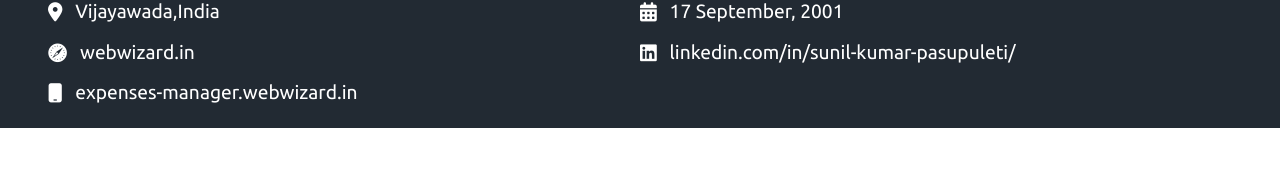
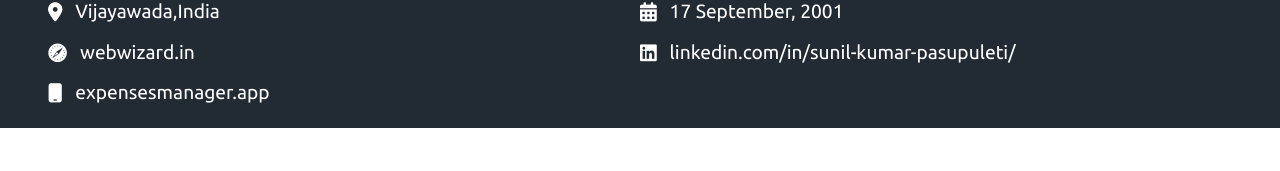
Before and after one commit to sunilpasupuleti/resume-tamplate, a plain HTML site: page index.html in a window 1280 px wide. Shown: the part 444-615 px from the top of the page. Drawn offline with Linux system fonts and the light colour scheme.

Commit message:
Changed cv

```diff
--- a/index.html
+++ b/index.html
@@ -65,7 +65,7 @@
           <div class="detail">
             <i class="fa-solid fa-mobile"></i>
             <a href="https://expenses-manager.webwizard.in"
-              >expenses-manager.webwizard.in</a
+              >expensesmanager.app</a
             >
           </div>
         </div>
```
